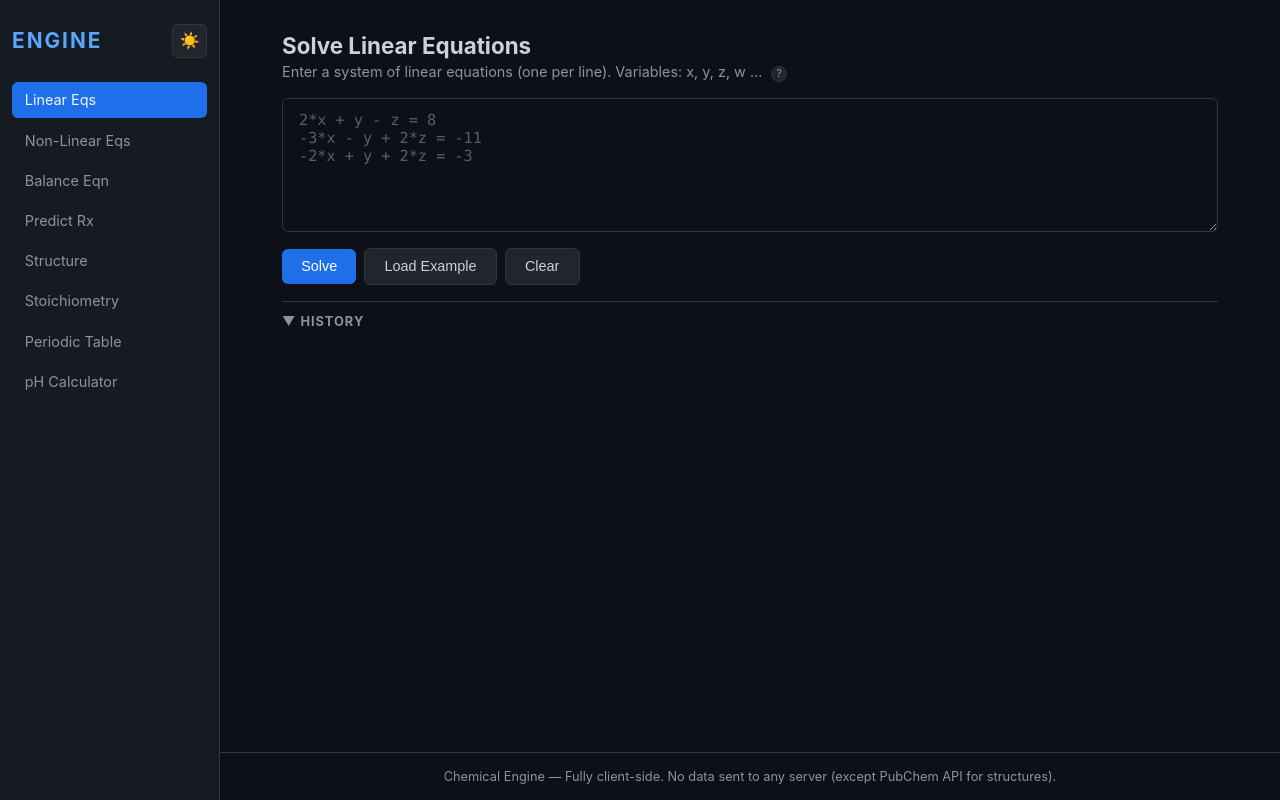
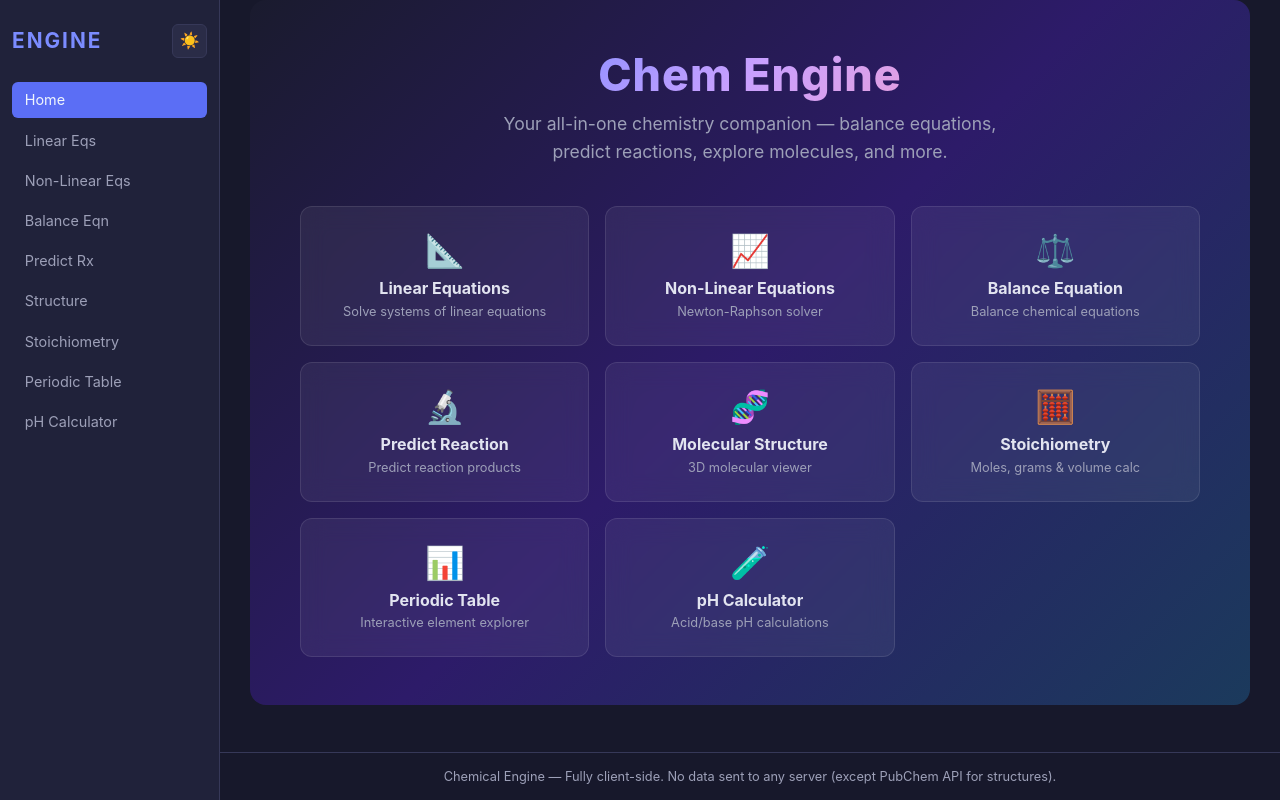
Before and after one commit to sunny-programmer22/chemengine, a website: page index.html in a window 1280 px wide. Drawn offline with nearby package versions, Linux system fonts and the light colour scheme; a script that the page names is missing.

Commit message:
feat: add homepage with gradient dashboard and lighten color scheme

```diff
--- a/css/style.css
+++ b/css/style.css
@@ -1,33 +1,41 @@
 :root {
-  --bg-primary: #0d1117;
-  --bg-secondary: #161b22;
-  --bg-tertiary: #21262d;
-  --border: #30363d;
-  --text-primary: #c9d1d9;
-  --text-secondary: #8b949e;
-  --text-link: #58a6ff;
-  --accent: #1f6feb;
-  --accent-hover: #388bfd;
-  --success: #238636;
+  --bg-primary: #17182b;
+  --bg-secondary: #20223a;
+  --bg-tertiary: #2a2c47;
+  --border: #363858;
+  --text-primary: #e2e4f0;
+  --text-secondary: #9da0b8;
+  --text-link: #7b8cff;
+  --accent: #5b6ef5;
+  --accent-hover: #7b8cff;
+  --success: #2ea043;
   --error: #da3633;
   --warning: #d29922;
-  --purple: #d2a8ff;
+  --purple: #c9a0ff;
+  --gradient-start: #1a1b2e;
+  --gradient-mid: #2d1b69;
+  --gradient-end: #1b3a5c;
+  --card-bg: rgba(255,255,255,0.06);
   --sidebar-width: 220px;
 }
 [data-theme="light"] {
-  --bg-primary: #ffffff;
-  --bg-secondary: #f6f8fa;
-  --bg-tertiary: #eaeef2;
-  --border: #d0d7de;
-  --text-primary: #1f2328;
-  --text-secondary: #656d76;
-  --text-link: #0969da;
-  --accent: #0969da;
-  --accent-hover: #0550ae;
+  --bg-primary: #f8f6ff;
+  --bg-secondary: #eeedfb;
+  --bg-tertiary: #e3e1f5;
+  --border: #cdcae8;
+  --text-primary: #1f1a3a;
+  --text-secondary: #5e5a82;
+  --text-link: #5b6ef5;
+  --accent: #5b6ef5;
+  --accent-hover: #4a5de0;
   --success: #1a7f37;
   --error: #cf222e;
   --warning: #9a6700;
-  --purple: #8250df;
+  --purple: #7c3aed;
+  --gradient-start: #f0eeff;
+  --gradient-mid: #fce4ec;
+  --gradient-end: #e0f0ff;
+  --card-bg: rgba(255,255,255,0.7);
 }
 * { margin: 0; padding: 0; box-sizing: border-box; }
 html, body { height: 100%; }
@@ -302,6 +310,15 @@ textarea::placeholder { color: var(--text-secondary); opacity: 0.6; }
   .eq-var-row label { display: flex; flex-direction: column; gap: 0.25rem; }
   .small-input { width: 100%; }
   footer { padding: 0.75rem; }
+  #sec-home {
+    margin: -1.5rem -0.75rem;
+    padding: 2rem 1rem;
+    border-radius: 0;
+    min-height: auto;
+  }
+  .home-hero h1 { font-size: 2rem; }
+  .home-grid { grid-template-columns: repeat(2, 1fr); gap: 0.75rem; }
+  .home-card { padding: 1rem; }
 }
 /* ===== SUBSCRIPT RENDERING ===== */
 .chem-formula sub, .chem-eqn sub { display: inline; }
@@ -322,6 +339,81 @@ footer {
   border-top: 1px solid var(--border);
   transition: border-color 0.3s;
 }
+/* ===== HOMEPAGE ===== */
+#sec-home {
+  padding: 2rem 0;
+  min-height: calc(100vh - 8rem);
+  display: flex;
+  flex-direction: column;
+  align-items: center;
+  justify-content: center;
+  background: linear-gradient(135deg, var(--gradient-start), var(--gradient-mid), var(--gradient-end));
+  border-radius: 16px;
+  margin: -2rem;
+  padding: 3rem 2rem;
+  transition: background 0.5s;
+}
+.home-hero {
+  text-align: center;
+  margin-bottom: 2.5rem;
+}
+.home-hero h1 {
+  font-size: 2.8rem;
+  font-weight: 800;
+  background: linear-gradient(135deg, #7b8cff, #c9a0ff, #f0a0d0);
+  -webkit-background-clip: text;
+  -webkit-text-fill-color: transparent;
+  background-clip: text;
+  letter-spacing: 1px;
+  margin-bottom: 0.5rem;
+}
+.home-hero p {
+  font-size: 1.1rem;
+  color: var(--text-secondary);
+  max-width: 500px;
+  margin: 0 auto;
+  line-height: 1.6;
+}
+.home-grid {
+  display: grid;
+  grid-template-columns: repeat(auto-fill, minmax(220px, 1fr));
+  gap: 1rem;
+  width: 100%;
+  max-width: 900px;
+}
+.home-card {
+  background: var(--card-bg);
+  backdrop-filter: blur(12px);
+  -webkit-backdrop-filter: blur(12px);
+  border: 1px solid rgba(255,255,255,0.1);
+  border-radius: 12px;
+  padding: 1.5rem 1.25rem;
+  cursor: pointer;
+  transition: all 0.25s ease;
+  text-align: center;
+}
+.home-card:hover {
+  transform: translateY(-4px);
+  background: rgba(255,255,255,0.12);
+  border-color: rgba(255,255,255,0.2);
+  box-shadow: 0 8px 30px rgba(0,0,0,0.2);
+}
+.home-card .home-icon {
+  font-size: 2rem;
+  margin-bottom: 0.5rem;
+  display: block;
+}
+.home-card h3 {
+  font-size: 1rem;
+  color: var(--text-primary);
+  margin-bottom: 0.3rem;
+}
+.home-card p {
+  font-size: 0.8rem;
+  color: var(--text-secondary);
+  line-height: 1.4;
+}
+
 #structure-viewer { margin-top: 1rem; border-radius: 6px; overflow: hidden; }
 #structure-viewer .mol-container { width: 100%; height: 100%; }
 /* ===== PERIODIC TABLE ===== */
--- a/index.html
+++ b/index.html
@@ -5,7 +5,7 @@
 <meta name="viewport" content="width=device-width, initial-scale=1.0">
 <title>Engine - Scientific Calculator</title>
 <link rel="stylesheet" href="css/style.css">
-<script src="https://cdnjs.cloudflare.com/ajax/libs/mathjs/11.8.0/math.min.js"></script>
+<script src="node_modules/mathjs/lib/browser/math.js"></script>
 <script src="https://3Dmol.org/build/3Dmol-min.js"></script>
 </head>
 <body>
@@ -16,7 +16,8 @@
     <button id="theme-toggle" title="Toggle Dark/Light theme">🌓</button>
   </div>
   <nav id="main-nav">
-    <a href="#" class="tab active" data-tab="linear">Linear Eqs</a>
+    <a href="#" class="tab active" data-tab="home">Home</a>
+    <a href="#" class="tab" data-tab="linear">Linear Eqs</a>
     <a href="#" class="tab" data-tab="nonlinear">Non-Linear Eqs</a>
     <a href="#" class="tab" data-tab="balance">Balance Eqn</a>
     <a href="#" class="tab" data-tab="predict">Predict Rx</a>
@@ -30,7 +31,56 @@
 <div id="content">
   <button id="hamburger">☰</button>
 <main>
-<section id="sec-linear" class="tab-content active">
+<section id="sec-home" class="tab-content active">
+  <div class="home-hero">
+    <h1>Chem Engine</h1>
+    <p>Your all-in-one chemistry companion — balance equations, predict reactions, explore molecules, and more.</p>
+  </div>
+  <div class="home-grid">
+    <div class="home-card" data-tab="linear">
+      <span class="home-icon">📐</span>
+      <h3>Linear Equations</h3>
+      <p>Solve systems of linear equations</p>
+    </div>
+    <div class="home-card" data-tab="nonlinear">
+      <span class="home-icon">📈</span>
+      <h3>Non-Linear Equations</h3>
+      <p>Newton-Raphson solver</p>
+    </div>
+    <div class="home-card" data-tab="balance">
+      <span class="home-icon">⚖️</span>
+      <h3>Balance Equation</h3>
+      <p>Balance chemical equations</p>
+    </div>
+    <div class="home-card" data-tab="predict">
+      <span class="home-icon">🔬</span>
+      <h3>Predict Reaction</h3>
+      <p>Predict reaction products</p>
+    </div>
+    <div class="home-card" data-tab="structure">
+      <span class="home-icon">🧬</span>
+      <h3>Molecular Structure</h3>
+      <p>3D molecular viewer</p>
+    </div>
+    <div class="home-card" data-tab="stoichiometry">
+      <span class="home-icon">🧮</span>
+      <h3>Stoichiometry</h3>
+      <p>Moles, grams &amp; volume calc</p>
+    </div>
+    <div class="home-card" data-tab="periodic">
+      <span class="home-icon">📊</span>
+      <h3>Periodic Table</h3>
+      <p>Interactive element explorer</p>
+    </div>
+    <div class="home-card" data-tab="ph">
+      <span class="home-icon">🧪</span>
+      <h3>pH Calculator</h3>
+      <p>Acid/base pH calculations</p>
+    </div>
+  </div>
+</section>
+
+<section id="sec-linear" class="tab-content">
   <h2>Solve Linear Equations</h2>
   <p class="desc">Enter a system of linear equations (one per line). Variables: x, y, z, w ...
     <span class="help-tip" data-tip="Format: 2*x + y - z = 8. Use * for multiplication.">?</span>
--- a/js/app.js
+++ b/js/app.js
@@ -28,16 +28,26 @@ document.addEventListener('DOMContentLoaded', () => {
 });
 
 /* ===== TAB SWITCHING ===== */
+function switchTab(tabId) {
+  document.querySelectorAll('.tab').forEach(t => t.classList.remove('active'));
+  const tabLink = document.querySelector(`.tab[data-tab="${tabId}"]`);
+  if (tabLink) tabLink.classList.add('active');
+  document.querySelectorAll('.tab-content').forEach(s => s.classList.remove('active'));
+  const sec = document.getElementById('sec-' + tabId);
+  if (sec) sec.classList.add('active');
+}
+
 document.addEventListener('DOMContentLoaded', () => {
   document.querySelectorAll('.tab').forEach(tab => {
     tab.addEventListener('click', (e) => {
       e.preventDefault();
-      const target = tab.dataset.tab;
-      document.querySelectorAll('.tab').forEach(t => t.classList.remove('active'));
-      tab.classList.add('active');
-      document.querySelectorAll('.tab-content').forEach(s => s.classList.remove('active'));
-      const sec = document.getElementById('sec-' + target);
-      if (sec) sec.classList.add('active');
+      switchTab(tab.dataset.tab);
+    });
+  });
+  /* ===== HOME CARD CLICKS ===== */
+  document.querySelectorAll('.home-card').forEach(card => {
+    card.addEventListener('click', () => {
+      switchTab(card.dataset.tab);
     });
   });
 });
```
